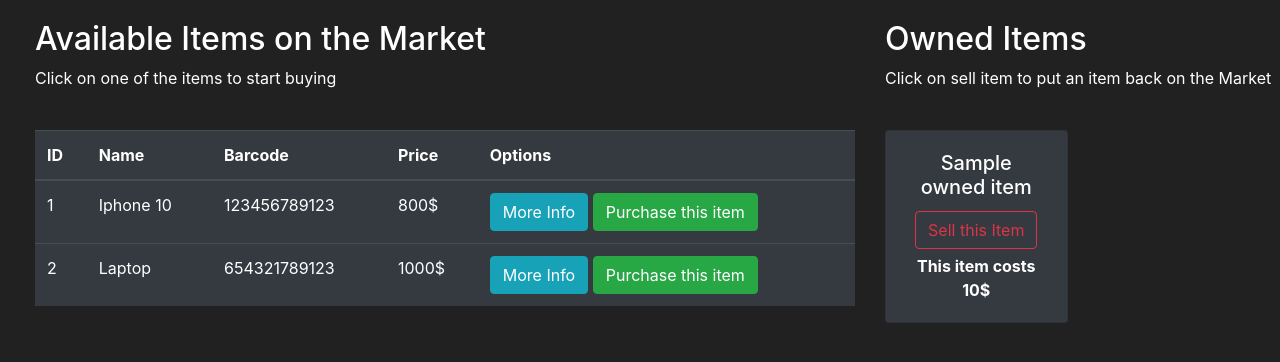
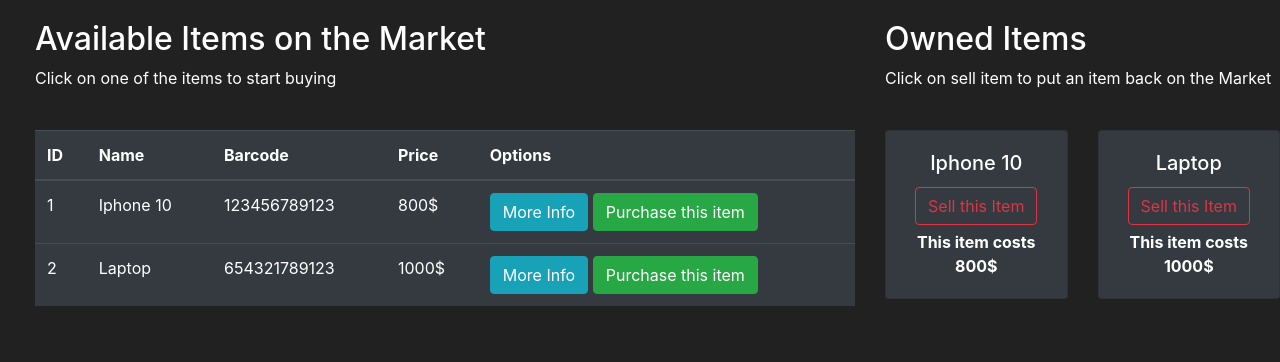
Before and after one commit to lphillipe/Exercises-in-Python, a Flask app: template FlaskMarket/market/templates/market.html in a window 1280 px wide. Shown: the part 56-418 px from the top of the page. Run offline with Flask 3, Linux system fonts and the light colour scheme; the template is opened without the code that fills it: values that come from a table or form of the project are taken from there, most other values are stand-ins (such as "Sample title", 1, 10 or a date in 2020); form fields are guessed from the names that the template uses; some libraries are stand-ins or nearby versions.

Commit message:
update card sell items

```diff
--- a/FlaskMarket/market/templates/market.html
+++ b/FlaskMarket/market/templates/market.html
@@ -41,7 +41,7 @@ Market Page
         <p>Click on sell item to put an item back on the Market </p>
         <br>
         <div class="row">
-         {% for owned_item in owned_item %}
+         {% for owned_item in owned_items %}
             <div class="col-md-6">
                <div style="margin-bottom: 5px" class="card text-center bg-dark">
                      <div class="card-body">
```
Lines whose indentation alone changed are shown as unchanged.
